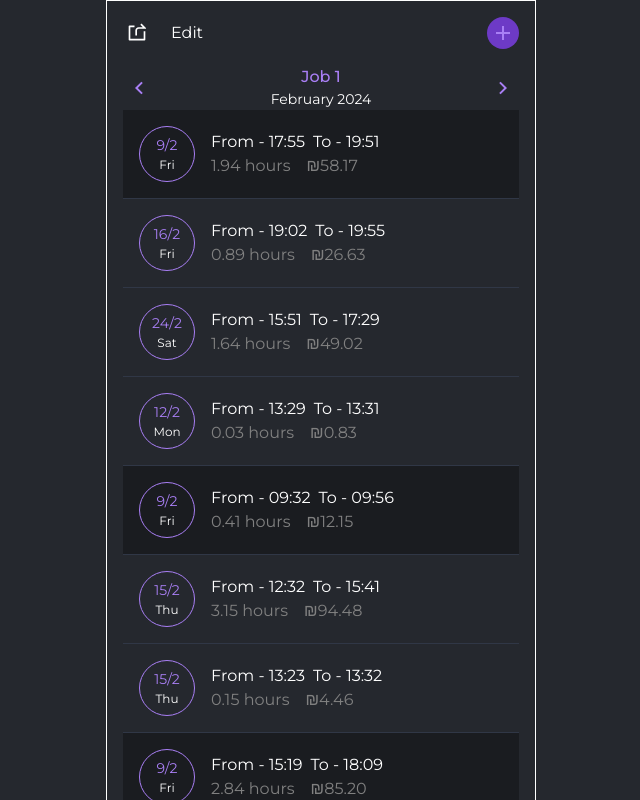
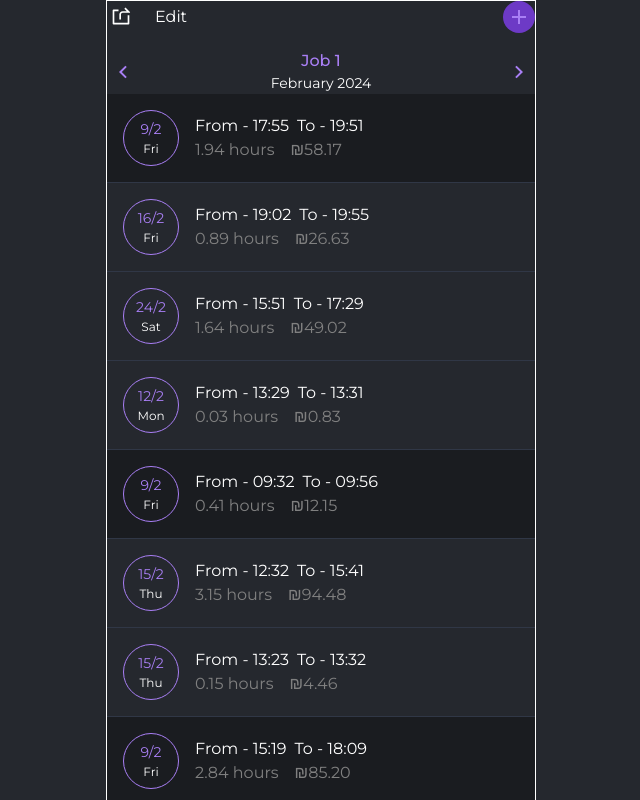
Before and after one commit to Spiivak/sm-frontendR, a React (Vite) app: page / in a window 1280 px wide. Shown: the top 800 px of the page, without its empty margins (319-959 px from the left). Built offline with nearby package versions, Linux system fonts and the light colour scheme.

Commit message:
Fix layout

```diff
--- a/src/assets/style/base/_layout.scss
+++ b/src/assets/style/base/_layout.scss
@@ -1,10 +1,7 @@
 #root {
   display: grid;
   grid-template-columns: 1fr 430px 1fr; /* Adjusted min and max values for responsiveness */
-  width: 100vw;
-  height: 100vh;
   .index {
-    padding: 16px;
     border: 1px solid white;
     grid-column: 2;
   }
```
